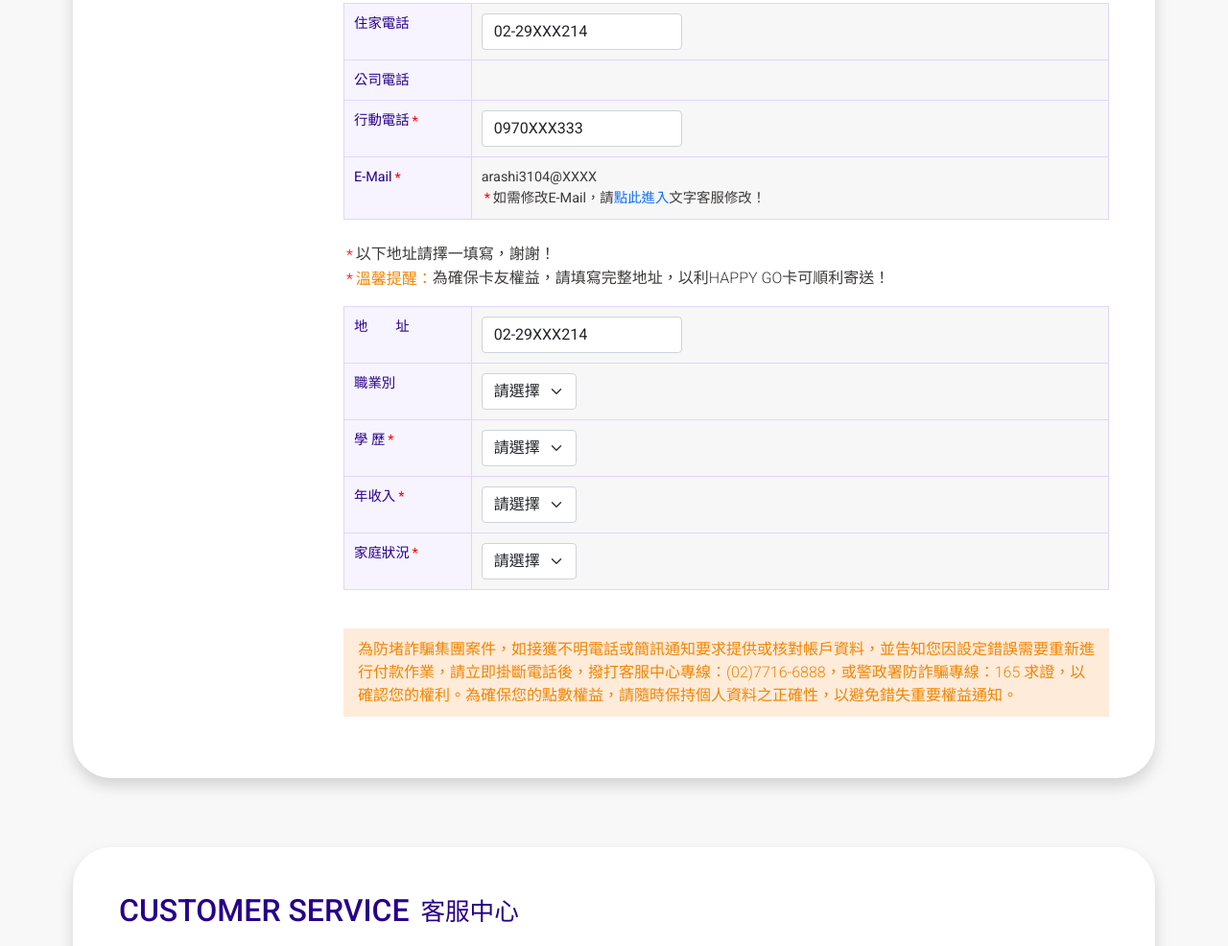
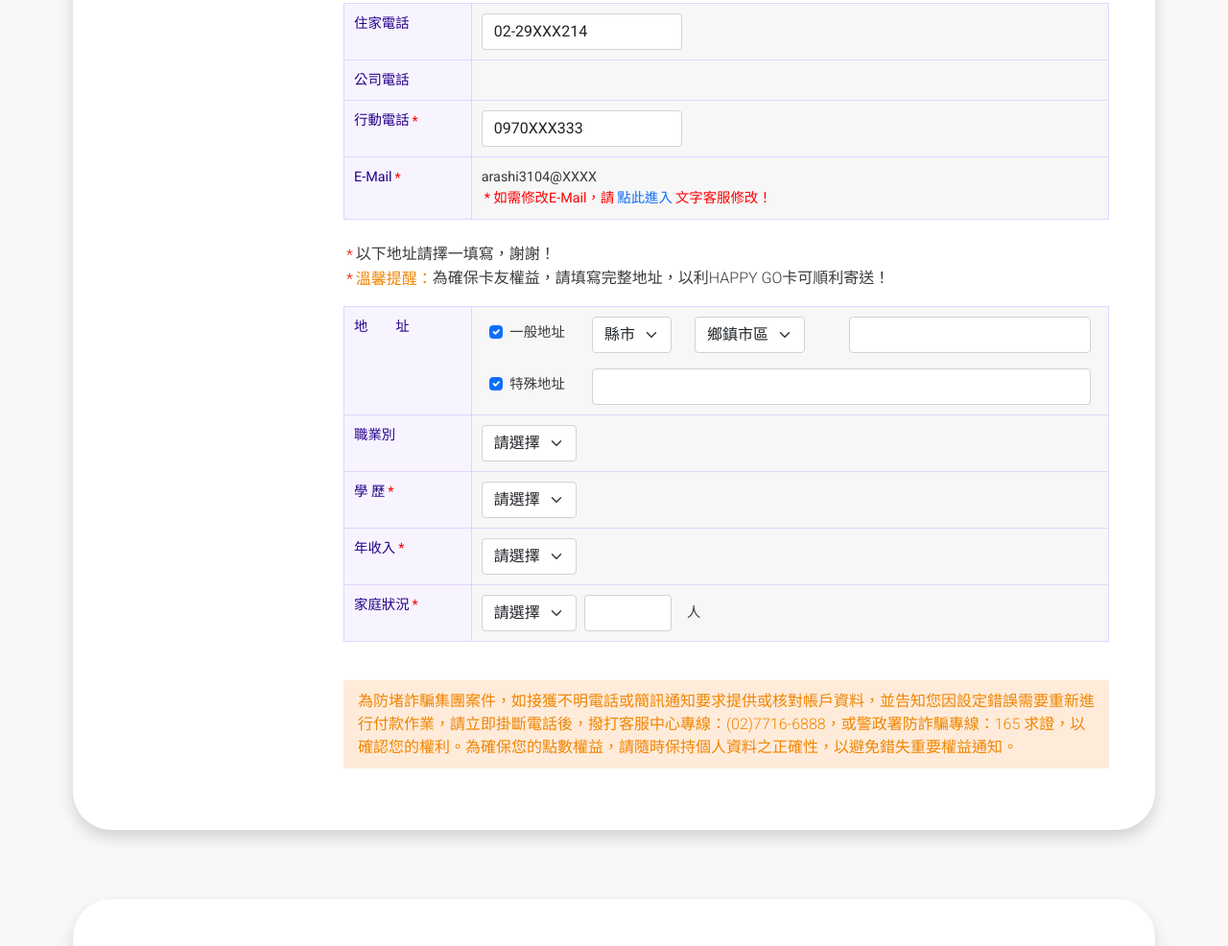
Before and after one commit to crazyms520/happygo, a plain HTML site: page member02.html in a window 1280 px wide. Shown: the part 885-1871 px from the top of the page at 96% size. Drawn offline with nearby package versions, Linux system fonts and the light colour scheme.

Commit message:
完善個人資料維護

```diff
--- a/member02.html
+++ b/member02.html
@@ -529,7 +529,7 @@
                   <div class="col-4 col-sm-2 table-purple">E-Mail<span class="text-red">*</span></div>
                   <div class="col-8 col-sm-10 table-gray">
                     arashi3104@XXXX
-                    <p><span class="text-red">*</span>如需修改E-Mail，請<a href="">點此進入</a>文字客服修改！</p>
+                    <p><span class="text-red">*&nbsp;如需修改E-Mail，請</span><a href="">點此進入</a><span class="text-red">文字客服修改！</span></p>
                   </div>
                 </div>
               </div>
@@ -547,8 +547,55 @@
                 <div class="d-flex flex-wrap">
                   <div class="col-4 col-sm-2 table-purple">地　　址</div>
                   <div class="col-8 col-sm-10 table-gray">
-                    <input class="form-control w-no-100" type="text" value="02-29XXX214" aria-label="">
+                    <div class="row mx-auto g-sm-3 g-2 px-0 align-items-center">
+                      <div class="col-sm-2 col-12">
+                        <div class="form-check">
+                          <input class="form-check-input" type="checkbox" value="" id="flexCheckChecked" checked>
+                          <label class="form-check-label" for="flexCheckChecked">
+                            一般地址
+                          </label>
                         </div>
+                      </div>
+                      <div class="col-sm-2 col-12">
+                        <select class="form-select  w-no-100" id="specificSizeSelect">
+                          <option selected>縣市</option>
+                          <option value="1">1</option>
+                          <option value="2">2</option>
+                          <option value="3">3</option>
+                          <option value="4">4</option>
+                          <option value="5">5</option>
+                          <option value="6">6</option>
+                        </select>
+                      </div>
+                      <div class="col-sm-3 col-12">
+                        <select class="form-select  w-no-100" id="specificSizeSelect">
+                          <option selected>鄉鎮市區</option>
+                          <option value="1">1</option>
+                          <option value="2">2</option>
+                          <option value="3">3</option>
+                          <option value="4">4</option>
+                          <option value="5">5</option>
+                          <option value="6">6</option>
+                        </select>
+                      </div>
+                      <div class="col-sm-5 col-12">
+                        <input class="form-control" type="text" aria-label="">
+                      </div>
+
+                      <div class="col-sm-2 col-12">
+                        <div class="form-check">
+                          <input class="form-check-input" type="checkbox" value="" id="flexCheckChecked" checked>
+                          <label class="form-check-label" for="flexCheckChecked">
+                            特殊地址
+                          </label>
+                        </div>
+                      </div>
+                      <div class="col-sm-10 col-12">
+                        <input class="form-control" type="text" aria-label="">
+                      </div>
+                    </div>
+                  </div>
+
                   <hr class="table-hr">
                   <div class="col-4 col-sm-2 table-purple">職業別</div>
                   <div class="col-8 col-sm-10 table-gray">
@@ -591,6 +638,8 @@
                   <hr class="table-hr">
                   <div class="col-4 col-sm-2 table-purple">家庭狀況<span class="text-red">*</span></div>
                   <div class="col-8 col-sm-10 table-gray">
+                    <div class="row mx-auto g-3 align-items-center">
+                      <div class="col-auto px-0">
                         <select class="form-select  w-no-100" id="specificSizeSelect">
                           <option selected>請選擇</option>
                           <option value="1">1</option>
@@ -600,6 +649,13 @@
                           <option value="5">5</option>
                           <option value="6">6</option>
                         </select>
+                      </div>
+                      <div class="col-sm-2 col-4">
+                        <input class="form-control" type="text" aria-label="">
+                      </div>
+                      <div class="col-1">人</div>
+                    </div>
+
                   </div>
                 </div>
               </div>
```
Lines whose indentation alone changed are shown as unchanged.
